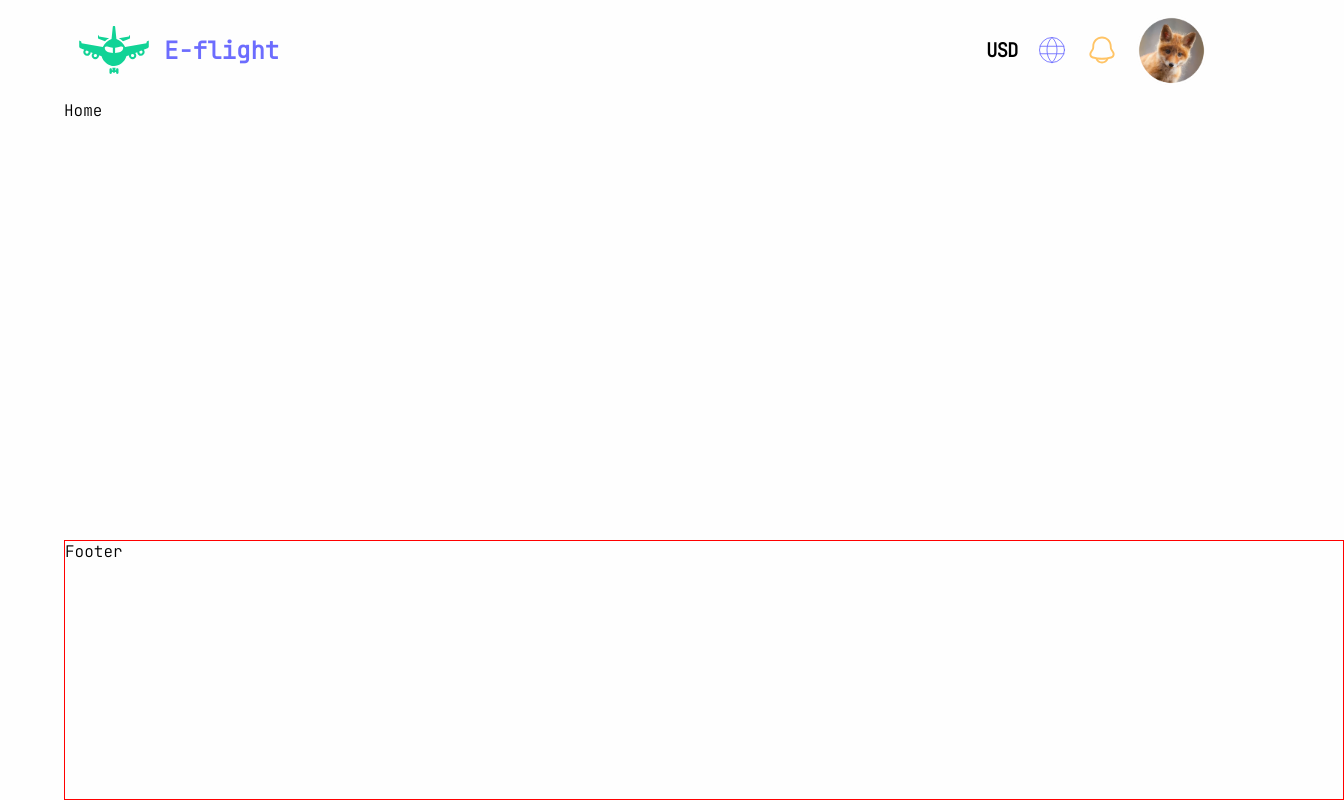
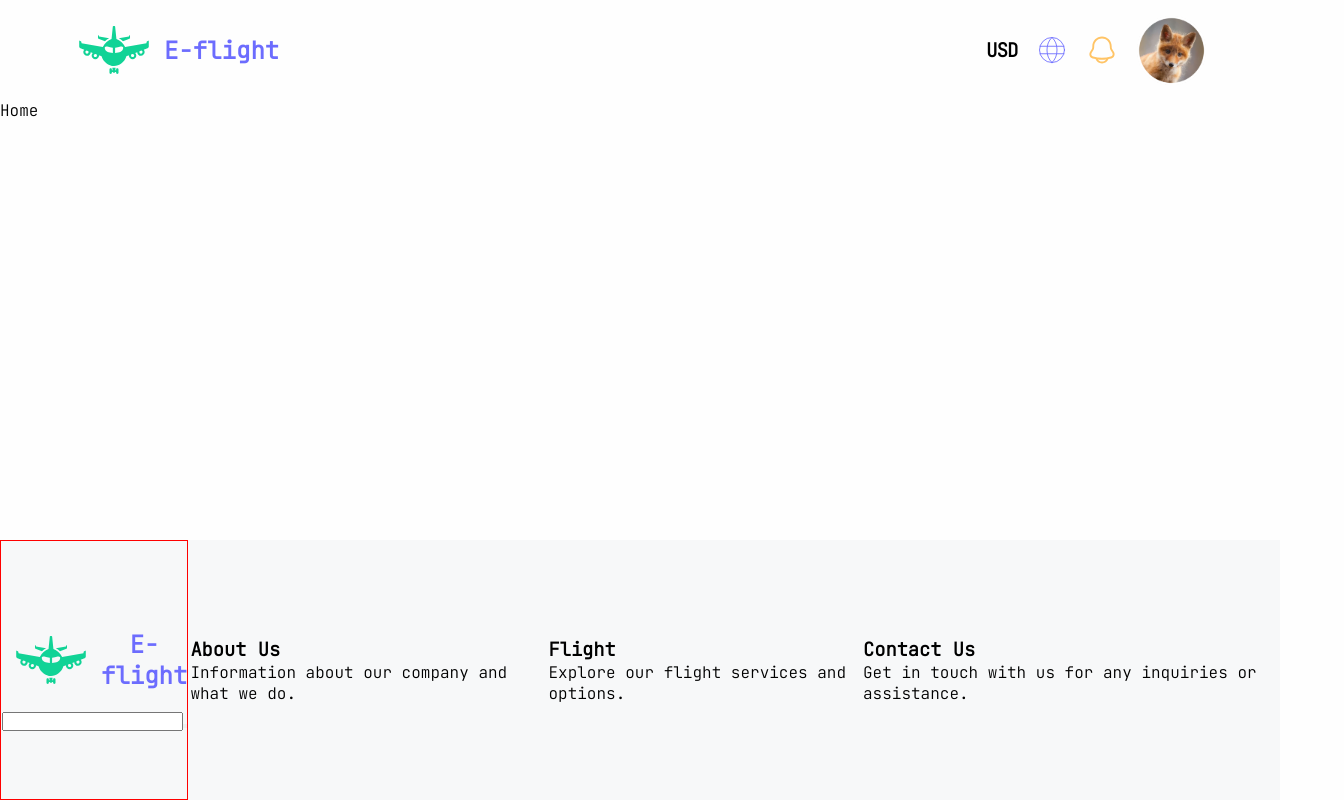
Before and after one commit to vegadelalyra/react_flight, a React (Vite) app: page / in a window 1280 px wide. Shown: the whole page, 1344 px wide, since content can reach past the window. Built offline with nearby package versions, Linux system fonts and the light colour scheme.

Commit message:
WIP: Designing footer, almost done

```diff
--- a/src/Components/Footer/index.tsx
+++ b/src/Components/Footer/index.tsx
@@ -1,9 +1,38 @@
 import './styles.sass'
+import Logo from '../Logo'
 
 const Footer = () => {
-  return (
-    <div className='footer__container'>Footer</div>
-  )
+    return (
+        <div className='footer__container'>
+            <section className='footer__subscribe'>
+                <Logo />
+                <form action='' method='POST'>
+                    <input></input>
+                    <button></button>
+                </form>
+            </section>
+
+            <table>
+                <tr>
+                    <td>
+                        <h3>About Us</h3>
+                        <p>Information about our company and what we do.</p>
+                    </td>
+                    <td>
+                        <h3>Flight</h3>
+                        <p>Explore our flight services and options.</p>
+                    </td>
+                    <td>
+                        <h3>Contact Us</h3>
+                        <p>
+                            Get in touch with us for any inquiries or
+                            assistance.
+                        </p>
+                    </td>
+                </tr>
+            </table>
+        </div>
+    )
 }
 
 export default Footer
--- a/src/Components/Footer/styles.sass
+++ b/src/Components/Footer/styles.sass
@@ -1,7 +1,17 @@
+@use '../Logo/_logo'
+
 .footer
     &__container
+        background-color: #f7f8f9
+        display: flex
         position: absolute
         bottom: 0
         height: 260px
         width: 100%
+
+    &__subscribe
         border: 1px solid red
+        display: flex
+        flex-flow: column
+        justify-content: center
+        align-items: center
--- a/src/Components/Header/index.tsx
+++ b/src/Components/Header/index.tsx
@@ -1,12 +1,10 @@
 import './styles.sass'
+import Logo from '../Logo'
 
 const Header = () => {
     return (
         <div className='header__container'>
-            <figure>
-                <img src='/src/assets/logo.svg' id='logo' />
-                <caption>E-flight</caption>
-            </figure>
+            <Logo />
             <div className='header__profile'>
                 <figure className='header__profile__icons'>
                     <caption id='currency'>USD</caption>
--- a/src/Components/Header/styles.sass
+++ b/src/Components/Header/styles.sass
@@ -1,26 +1,21 @@
 @use '/src/_vars' as *
+@use '../Logo/_logo'
 
 .header
     &__container
-        color: $electric-blue
-        font-weight: 600
-        font-size: 1.5rem
+        padding: 0 5%
         width: 100%
         display: flex
         align-items: center
         justify-content: space-between
 
+
+    &__profile
+        display: flex
+
         figure
             display: flex
             align-items: center
-
-        #logo
-            width: 100px
-            fill: black
-
-    &__profile
-        color: black
-        display: flex
 
         img
             width: 30px
--- /dev/null
+++ b/src/Components/Logo/_logo.sass
@@ -0,0 +1,11 @@
+@use '/src/_vars' as *
+
+.logo
+    width: 100px
+
+    &__container
+        font-weight: 600
+        font-size: 1.5rem
+        color: $electric-blue
+        display: flex
+        align-items: center
--- /dev/null
+++ b/src/Components/Logo/index.tsx
@@ -0,0 +1,10 @@
+const index = () => {
+    return (
+        <figure className="logo__container">
+            <img src='/src/assets/logo.svg' className='logo' />
+            <caption>E-flight</caption>
+        </figure>
+    )
+}
+
+export default index
--- a/src/main.sass
+++ b/src/main.sass
@@ -8,4 +8,3 @@
 body
     background-color: #FEFEFE
     font-family: 'JetBrains Mono', sans-serif
-    margin: 0 5%
```
